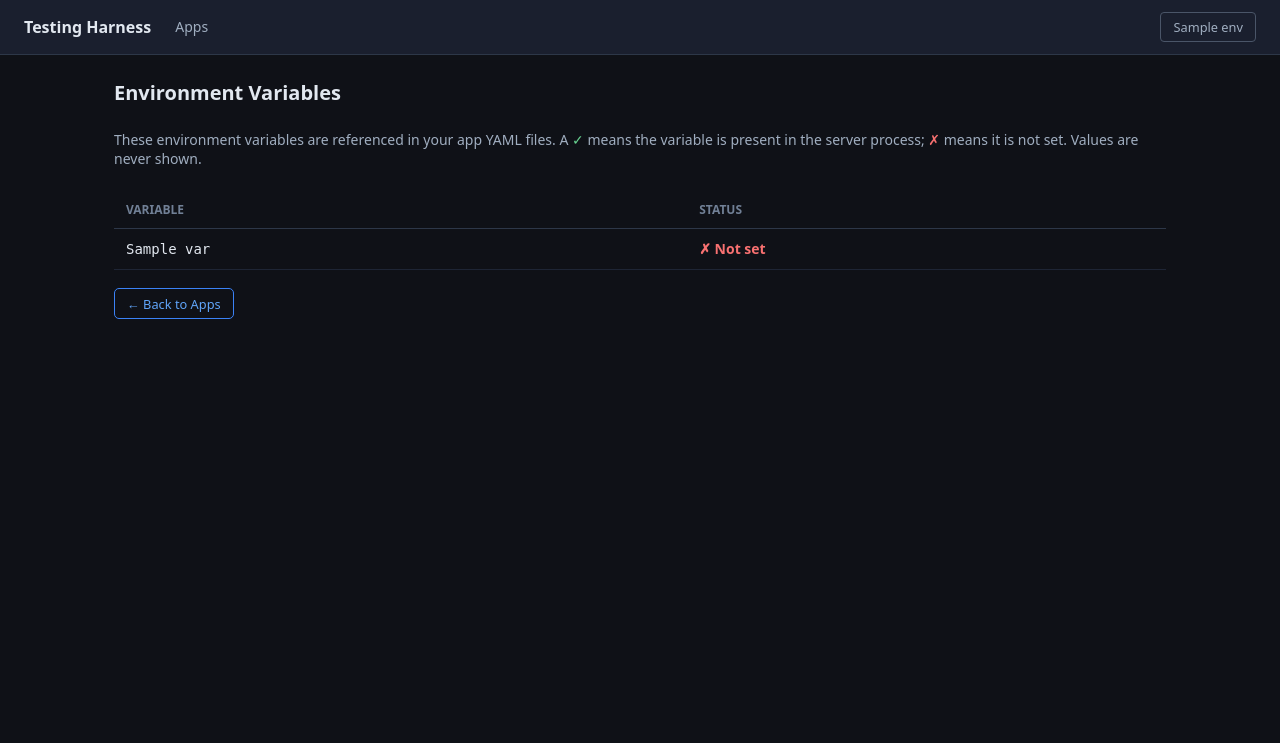
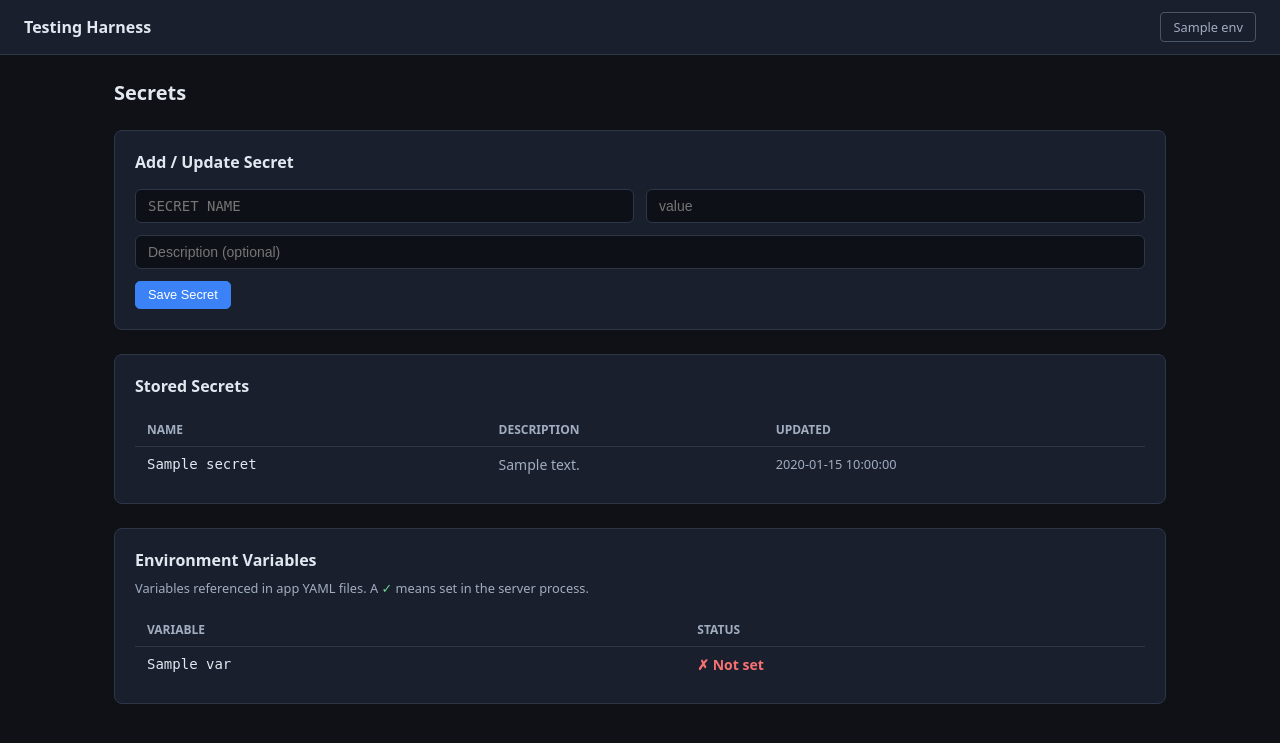
Before and after one commit to croogmandoo/testharness, a FastAPI app: template web/templates/secrets.html in a window 1280 px wide. Shown: the top 743 px of the page. Run offline with FastAPI, Linux system fonts and the light colour scheme; the template is opened without the code that fills it: most values are stand-ins (such as "Sample title", 1, 10 or a date in 2020); parts of the project's set-up code (start-up, migrations or seed data) failed here and were passed over.

Commit message:
fix: nav, delete users, secrets CRUD, role-based nav visibility
- users.html / admin_ldap.html: extend base.html (were using missing nav.html)
- users.html: add Delete button; guard against deleting own account
- users.py: add POST /users/{id}/delete route
- db.py: add delete_user()
- secrets.html: rewrite — add/delete form, list stored secrets, env var table
- secrets.py: fix current_user=None bug breaking nav; add POST /secrets and
  POST /secrets/{name}/delete; open read+write to runner role
- base.html: show Apps+Secrets for admin+runner; hide Apps for reporting role

Co-Authored-By: Claude Sonnet 4.6 <noreply@anthropic.com>

```diff
--- a/harness/db.py
+++ b/harness/db.py
@@ -283,6 +283,10 @@ class Database:
                 (timestamp, user_id),
             )
 
+    def delete_user(self, user_id: str) -> None:
+        with self._connect() as conn:
+            conn.execute("DELETE FROM users WHERE id=?", (user_id,))
+
     def upsert_ldap_user(self, username: str, display_name: str,
                          email: Optional[str], role: str) -> dict:
         """Create or update an LDAP user. Skips role update if role_override=1.
--- a/web/templates/base.html
+++ b/web/templates/base.html
@@ -10,9 +10,13 @@
   <nav class="nav">
     <div style="display:flex; align-items:center; gap:1.5rem;">
       <a href="/" class="nav-brand">Testing Harness</a>
+      {% if current_user and current_user.role in ("admin", "runner") %}
       <a href="/apps" style="color:#a0aec0; font-size:.875rem;">Apps</a>
+      {% endif %}
+      {% if current_user and current_user.role in ("admin", "runner") %}
+      <a href="/secrets" style="color:#a0aec0; font-size:.875rem;">Secrets</a>
+      {% endif %}
       {% if current_user and current_user.role == "admin" %}
-      <a href="/secrets" style="color:#a0aec0; font-size:.875rem;">Secrets</a>
       <a href="/users" style="color:#a0aec0; font-size:.875rem;">Users</a>
       <a href="/admin/ldap" style="color:#a0aec0; font-size:.875rem;">LDAP</a>
       {% endif %}
--- a/web/templates/secrets.html
+++ b/web/templates/secrets.html
@@ -1,41 +1,90 @@
 {% extends "base.html" %}
 {% block content %}
-<h1 style="margin-bottom:1.5rem;">Environment Variables</h1>
-<p style="color:#a0aec0; font-size:.875rem; margin-bottom:1.5rem;">
-  These environment variables are referenced in your app YAML files.
-  A <span style="color:#68d391;">&#10003;</span> means the variable is present
-  in the server process; <span style="color:#f87171;">&#10007;</span> means it
-  is not set. Values are never shown.
-</p>
+<div style="display:flex;justify-content:space-between;align-items:center;margin-bottom:1.5rem;">
+  <h1>Secrets</h1>
+</div>
 
-{% if not vars %}
-<p class="empty">No <code>$VAR</code> references found in app files.</p>
-{% else %}
-<table class="table">
+<div style="background:#1a1f2e;border:1px solid #2d3748;border-radius:8px;padding:1.25rem;margin-bottom:1.5rem;">
+  <h2 style="font-size:1rem;margin-bottom:1rem;">Add / Update Secret</h2>
+  {% if error %}
+  <div style="color:#f87171;font-size:.875rem;margin-bottom:.75rem;">{{ error }}</div>
+  {% endif %}
+  <form method="post" action="/secrets">
+    <div style="display:grid;grid-template-columns:1fr 1fr;gap:.75rem;margin-bottom:.75rem;">
+      <input name="name" placeholder="SECRET_NAME" required
+             style="padding:.5rem .75rem;background:#0d1117;border:1px solid #2d3748;border-radius:6px;color:#e2e8f0;font-family:monospace;font-size:.875rem;">
+      <input name="value" type="password" placeholder="value" required
+             style="padding:.5rem .75rem;background:#0d1117;border:1px solid #2d3748;border-radius:6px;color:#e2e8f0;font-size:.875rem;">
+    </div>
+    <input name="description" placeholder="Description (optional)"
+           style="width:100%;padding:.5rem .75rem;background:#0d1117;border:1px solid #2d3748;border-radius:6px;color:#e2e8f0;font-size:.875rem;margin-bottom:.75rem;">
+    <button type="submit" class="btn btn-primary">Save Secret</button>
+  </form>
+</div>
+
+<div style="background:#1a1f2e;border:1px solid #2d3748;border-radius:8px;padding:1.25rem;">
+  <h2 style="font-size:1rem;margin-bottom:1rem;">Stored Secrets</h2>
+  {% if secrets %}
+  <table style="width:100%;border-collapse:collapse;">
     <thead>
-    <tr>
-      <th>Variable</th>
-      <th>Status</th>
+      <tr style="border-bottom:1px solid #2d3748;color:#a0aec0;font-size:.75rem;text-transform:uppercase;">
+        <th style="text-align:left;padding:.5rem .75rem;">Name</th>
+        <th style="text-align:left;padding:.5rem .75rem;">Description</th>
+        <th style="text-align:left;padding:.5rem .75rem;">Updated</th>
+        {% if current_user and current_user.role == "admin" %}
+        <th></th>
+        {% endif %}
       </tr>
     </thead>
     <tbody>
-    {% for var, is_set in vars %}
-    <tr>
-      <td style="font-family:monospace;">{{ var }}</td>
-      <td>
+      {% for s in secrets %}
+      <tr style="border-bottom:1px solid #1a1f2e;">
+        <td style="padding:.5rem .75rem;font-family:monospace;">{{ s.name }}</td>
+        <td style="padding:.5rem .75rem;color:#a0aec0;font-size:.875rem;">{{ s.description or "—" }}</td>
+        <td style="padding:.5rem .75rem;color:#a0aec0;font-size:.8rem;">{{ s.updated_at or "—" }}</td>
+        {% if current_user and current_user.role == "admin" %}
+        <td style="padding:.5rem .75rem;text-align:right;">
+          <form method="post" action="/secrets/{{ s.name }}/delete" style="display:inline;"
+                onsubmit="return confirm('Delete secret {{ s.name }}?')">
+            <button type="submit" class="btn" style="font-size:.75rem;padding:.25rem .6rem;background:#742a2a;border-color:#9b2c2c;color:#feb2b2;">Delete</button>
+          </form>
+        </td>
+        {% endif %}
+      </tr>
+      {% endfor %}
+    </tbody>
+  </table>
+  {% else %}
+  <p style="color:#a0aec0;">No secrets stored yet.</p>
+  {% endif %}
+</div>
+
+{% if env_vars %}
+<div style="background:#1a1f2e;border:1px solid #2d3748;border-radius:8px;padding:1.25rem;margin-top:1.5rem;">
+  <h2 style="font-size:1rem;margin-bottom:.5rem;">Environment Variables</h2>
+  <p style="color:#a0aec0;font-size:.8rem;margin-bottom:1rem;">Variables referenced in app YAML files. A <span style="color:#68d391;">&#10003;</span> means set in the server process.</p>
+  <table style="width:100%;border-collapse:collapse;">
+    <thead>
+      <tr style="border-bottom:1px solid #2d3748;color:#a0aec0;font-size:.75rem;text-transform:uppercase;">
+        <th style="text-align:left;padding:.5rem .75rem;">Variable</th>
+        <th style="text-align:left;padding:.5rem .75rem;">Status</th>
+      </tr>
+    </thead>
+    <tbody>
+      {% for var, is_set in env_vars %}
+      <tr style="border-bottom:1px solid #1a1f2e;">
+        <td style="padding:.5rem .75rem;font-family:monospace;">{{ var }}</td>
+        <td style="padding:.5rem .75rem;">
           {% if is_set %}
-          <span style="color:#68d391; font-weight:600;">&#10003; Set</span>
+            <span style="color:#68d391;font-weight:600;">&#10003; Set</span>
           {% else %}
-          <span style="color:#f87171; font-weight:600;">&#10007; Not set</span>
+            <span style="color:#f87171;font-weight:600;">&#10007; Not set</span>
           {% endif %}
         </td>
       </tr>
       {% endfor %}
     </tbody>
   </table>
+</div>
 {% endif %}
-
-<div style="margin-top:1.5rem;">
-  <a href="/apps" class="btn">&#8592; Back to Apps</a>
-</div>
 {% endblock %}
```
Also changed, not shown: web/routes/secrets.py (+80 -13 lines), web/routes/users.py (+14 -0 lines), web/templates/admin_ldap.html (+4 -9 lines), web/templates/users.html (+10 -11 lines). Lines whose indentation alone changed are shown as unchanged.
